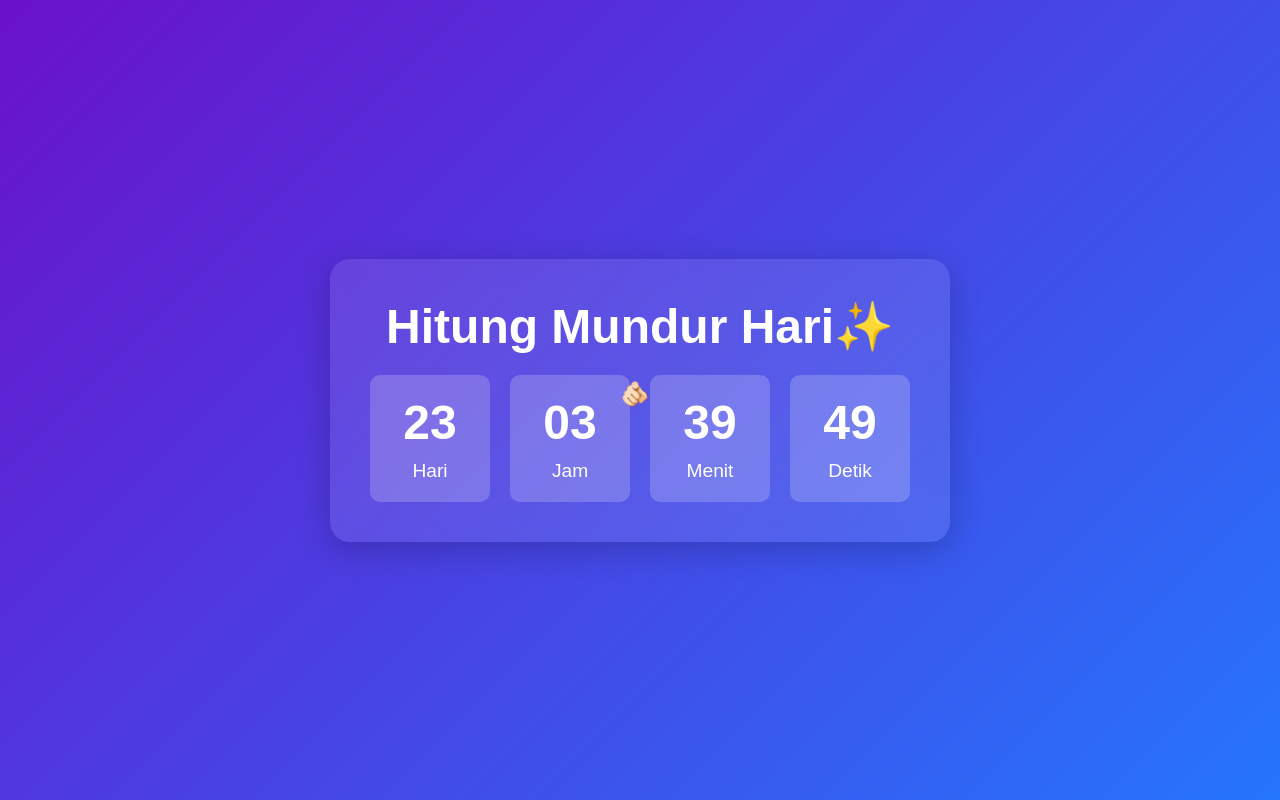
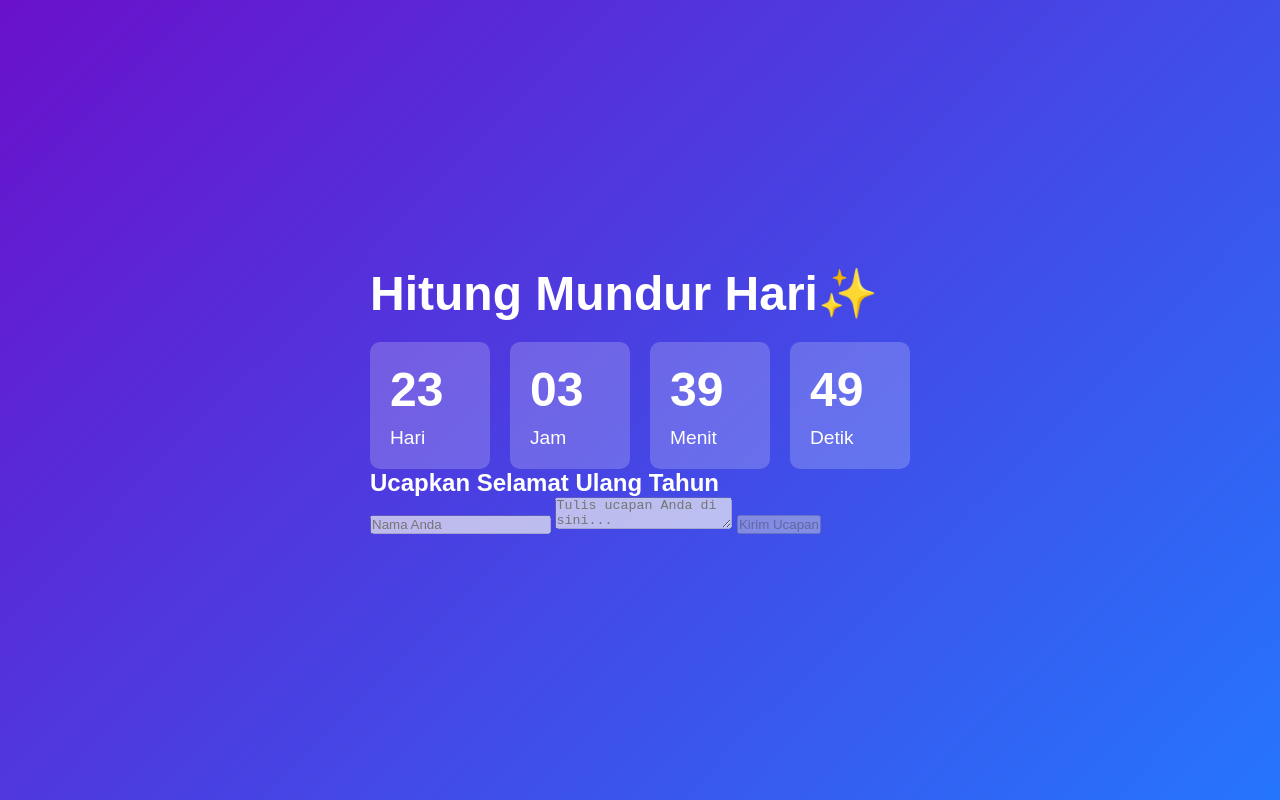
Before and after one commit to daniekmz/HariH, a plain HTML site: page index.html in a window 1280 px wide. Drawn offline with nearby package versions, Linux system fonts and the light colour scheme.

Commit message:
index.html

```diff
--- a/index.html
+++ b/index.html
@@ -3,12 +3,12 @@
 <head>
     <meta charset="UTF-8">
     <meta name="viewport" content="width=device-width, initial-scale=1.0">
-    <title>COCOTE</title>
+    <title>✨</title>
     <link rel="stylesheet" href="styles.css">
     <link rel="stylesheet" href="https://cdnjs.cloudflare.com/ajax/libs/animate.css/4.1.1/animate.min.css">
 </head>
 <body>
-    <div class="container">
+    <div class="countdown-top">
         <h1 class="title animate__animated animate__fadeInDown">Hitung Mundur Hari✨</h1>
         <div id="countdown" class="countdown">
             <div class="countdown-item animate__animated animate__fadeIn">
@@ -28,12 +28,31 @@
                 <p>Detik</p>
             </div>
         </div>
-        <!-- Tombol yang akan muncul ketika hitung mundur selesai -->
+        <!-- Tombol dipindahkan ke dalam div wrapper -->
+    <div class="button-wrapper">
         <button id="openBirthdayTab" class="hidden">Buka Ucapan Ulang Tahun</button>
     </div>
 
-  <!-- Cursor Love -->
-  <div class="cursor-love"></div>
+    <!-- Menu Komentar di Bawah -->
+<div class="comment-section">
+    <h2>Ucapkan Selamat Ulang Tahun</h2>
+    <form id="commentForm">
+        <input type="text" id="name" placeholder="Nama Anda" required disabled>
+        <textarea id="comment" placeholder="Tulis ucapan Anda di sini..." required disabled></textarea>
+        <button type="submit" id="submitButton" disabled>Kirim Ucapan</button>
+    </form>
+
+    <!-- Daftar Komentar -->
+    <div id="commentList" class="comment-list">
+        <!-- Komentar akan ditampilkan di sini -->
+    </div>
+</div>
+
+<!-- Pop-up Ucapan -->
+<div id="popup" class="popup hidden">
+    <p>Terima kasih atas ucapannya! 🎉</p>
+</div>
+
 
     <script src="script.js"></script>
 </body>
```
